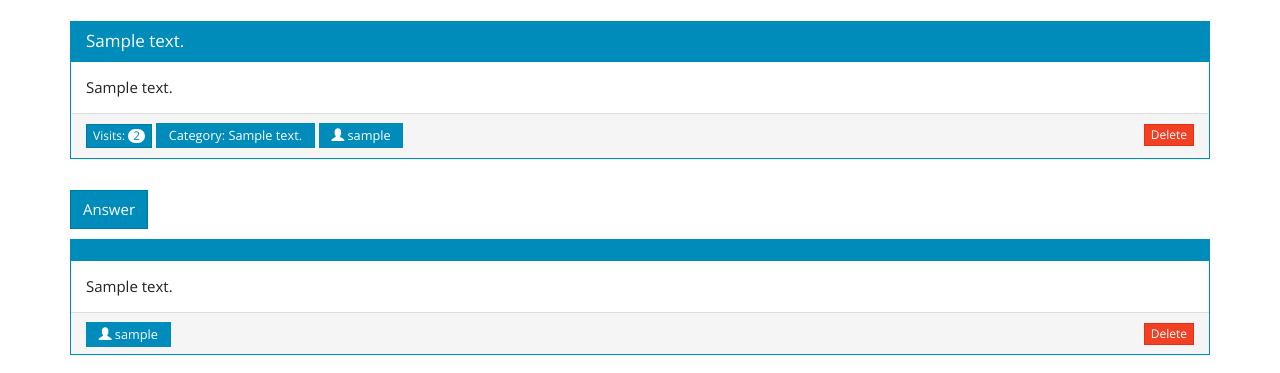
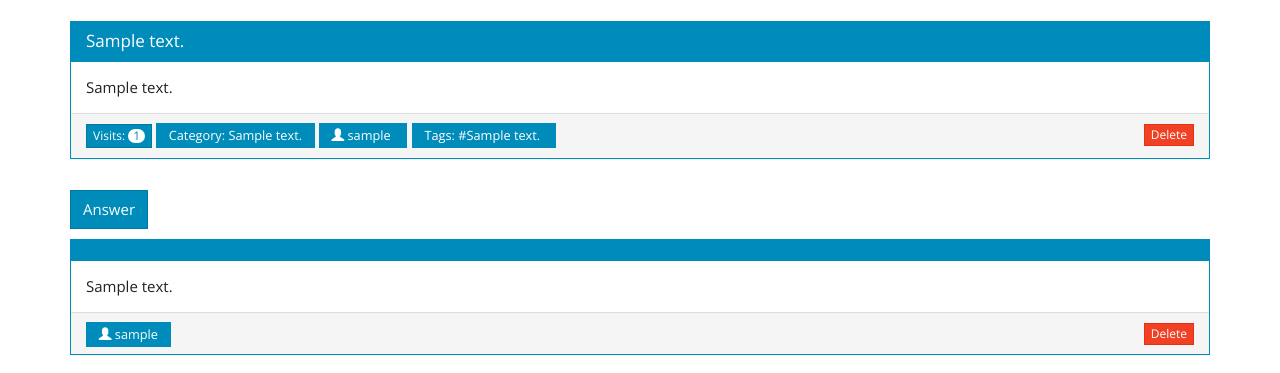
Before and after one commit to Venciity/ForumSystem, a PHP site: page /questions/viewQuestionInfo/1 in a window 1280 px wide. Shown: the part 47-420 px from the top of the page. Run offline with PHP 8.4, Linux system fonts and the light colour scheme; the visitor is signed in with stand-in values (Sample User, id 1); tables that the repository leaves empty or names only in its code hold one stand-in row (values such as "Sample post"); some libraries are stand-ins or nearby versions.

Commit message:
show tags for questions

```diff
--- a/content/styles.css
+++ b/content/styles.css
@@ -47,3 +47,7 @@ body>footer {
     display: block;
     margin-bottom: 15px;
 }
+
+.tags {
+    margin-left: 5px;
+}
--- a/controllers/QuestionsController.php
+++ b/controllers/QuestionsController.php
@@ -42,6 +42,7 @@ class QuestionsController extends BaseController {
     public function viewQuestionInfo($id){
         $this->questionInfo = $this->db->getQuestionInfo($id);
         $this->comments = $this->db->getAllComments($id);
+        $this->tags = $this->db->getQuestionTagsByQuestionId($id);
         $this->authorize();
         $this->renderView(__FUNCTION__);
     }
--- a/models/QuestionsModel.php
+++ b/models/QuestionsModel.php
@@ -1,4 +1,6 @@
 <?php
+
+include_once("CategoriesModel.php");
 
 class QuestionsModel extends BaseModel{
     public function getAll(){
@@ -20,6 +22,16 @@ class QuestionsModel extends BaseModel{
              FROM questions as q
                JOIN categories as c ON q.category_id = c.id
                JOIN users as u ON q.user_id = u.id WHERE q.id = $id ORDER BY q.id");
+        return $statement->fetch_all(MYSQLI_ASSOC);
+    }
+
+    public function getQuestionTagsByQuestionId($id){
+        $statement = self::$db->query("SELECT t.text
+             FROM questions as q
+               JOIN categories as c ON q.category_id = c.id
+               JOIN questions_tags qt ON q.id = qt.question_id
+               JOIN tags t ON t.id = qt.tag_id
+               WHERE q.id = $id");
         return $statement->fetch_all(MYSQLI_ASSOC);
     }
 
--- a/views/questions/viewQuestionInfo.php
+++ b/views/questions/viewQuestionInfo.php
@@ -12,6 +12,11 @@
             <span class="label label-primary">
                 <span class="glyphicon glyphicon-user" aria-hidden="true"></span>
                 <?= htmlspecialchars($info['user']) ?>
+            </span>
+            <span class="label label-primary tags">Tags:
+                <?php foreach ($this->tags as $tag) : ?>
+                    <span>#<?= htmlspecialchars($tag['text']) ?>&nbsp;</span>
+                <?php endforeach; ?>
             </span>
             <?php if($_SESSION['username'] == $info['user']) : ?>
                 <a href="/questions/delete/<?= $info['id'] ?>" class="btn btn-danger btn-xs pull-right">Delete</a>
```
